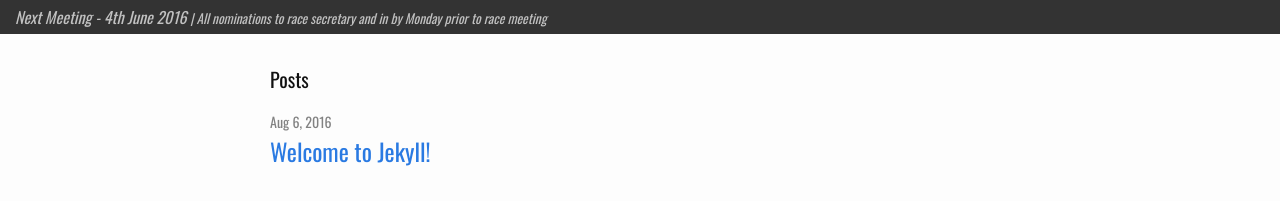
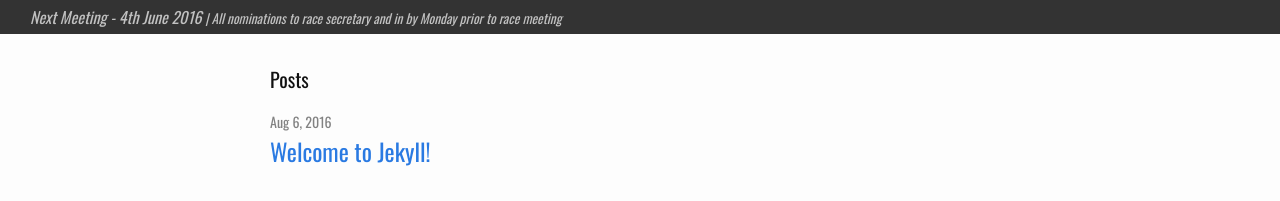
Before and after one commit to PatrickRoberts93/gs-refresh, a Jekyll site: the page built from index.html, in a window 1280 px wide. Shown: the top 201 px of the page. Built offline with Jekyll 4.4.1, drawn with Linux system fonts in a browser that asks for light colours.

Commit message:
fixing bug 12

```diff
--- a/_sass/_header.scss
+++ b/_sass/_header.scss
@@ -9,7 +9,7 @@
   .next-meeting__text {
     color: #c1c1c1;
     padding: 5px 0;
-    margin: 0;
+    margin: 0 15px 0;
     overflow: hidden;
     text-overflow: ellipsis;
     white-space: nowrap;
```
